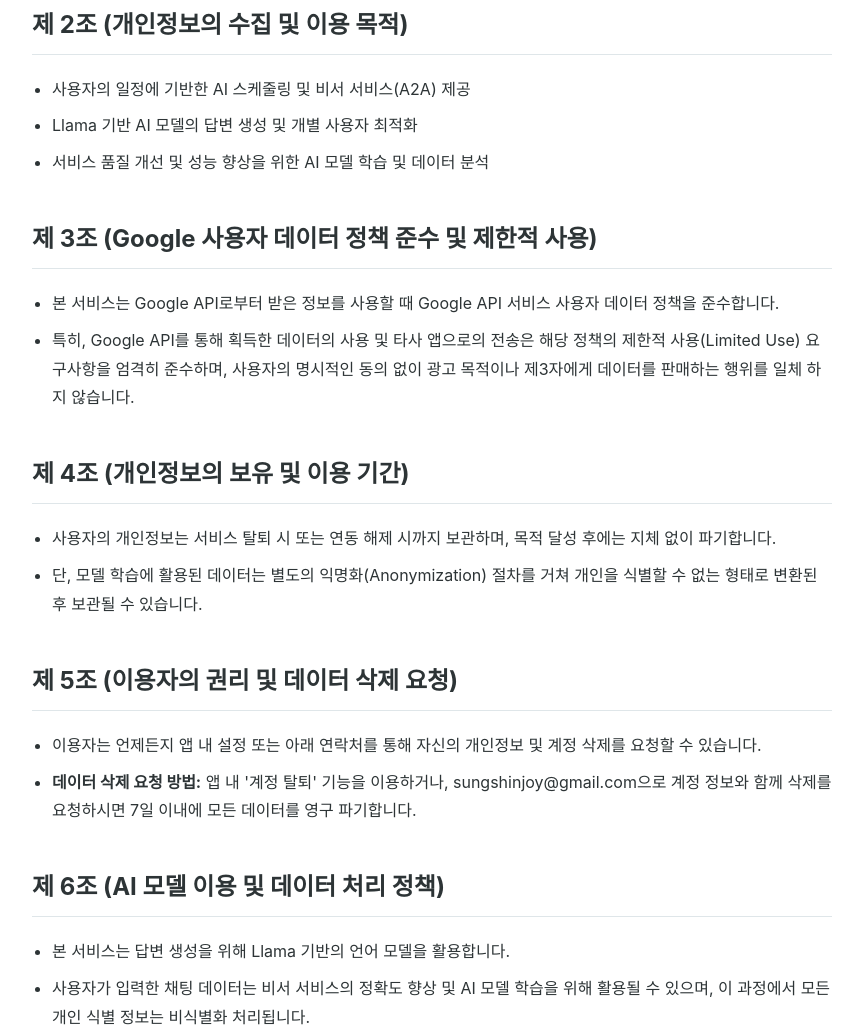
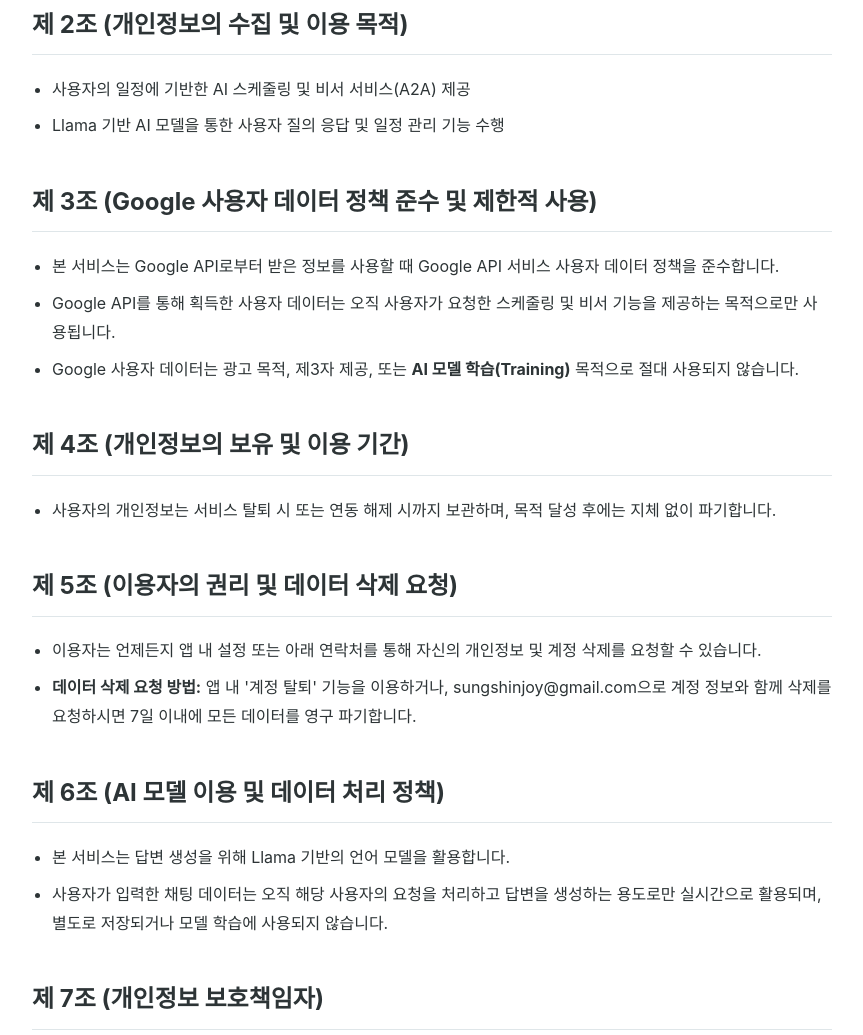
Before and after one commit to AI-Joy-Assistant/Backend, a plain HTML site: page static/privacy.html in a window 1280 px wide. Shown: the part 581-1616 px from the top of the page, without its empty margins (208-1071 px from the left). Drawn offline with Linux system fonts and the light colour scheme.

Commit message:
사용자 데이터 사용

```diff
--- a/static/privacy.html
+++ b/static/privacy.html
@@ -81,21 +81,19 @@
     <h2>제 2조 (개인정보의 수집 및 이용 목적)</h2>
     <ul>
         <li>사용자의 일정에 기반한 AI 스케줄링 및 비서 서비스(A2A) 제공</li>
-        <li>Llama 기반 AI 모델의 답변 생성 및 개별 사용자 최적화</li>
-        <li>서비스 품질 개선 및 성능 향상을 위한 AI 모델 학습 및 데이터 분석</li>
+        <li>Llama 기반 AI 모델을 통한 사용자 질의 응답 및 일정 관리 기능 수행</li>
     </ul>
 
     <h2>제 3조 (Google 사용자 데이터 정책 준수 및 제한적 사용)</h2>
     <ul>
         <li>본 서비스는 Google API로부터 받은 정보를 사용할 때 Google API 서비스 사용자 데이터 정책을 준수합니다.</li>
-        <li>특히, Google API를 통해 획득한 데이터의 사용 및 타사 앱으로의 전송은 해당 정책의 제한적 사용(Limited Use) 요구사항을 엄격히 준수하며, 사용자의 명시적인 동의 없이 광고
-            목적이나 제3자에게 데이터를 판매하는 행위를 일체 하지 않습니다.</li>
+        <li>Google API를 통해 획득한 사용자 데이터는 오직 사용자가 요청한 스케줄링 및 비서 기능을 제공하는 목적으로만 사용됩니다.</li>
+        <li>Google 사용자 데이터는 광고 목적, 제3자 제공, 또는 <strong>AI 모델 학습(Training)</strong> 목적으로 절대 사용되지 않습니다.</li>
     </ul>
 
     <h2>제 4조 (개인정보의 보유 및 이용 기간)</h2>
     <ul>
         <li>사용자의 개인정보는 서비스 탈퇴 시 또는 연동 해제 시까지 보관하며, 목적 달성 후에는 지체 없이 파기합니다.</li>
-        <li>단, 모델 학습에 활용된 데이터는 별도의 익명화(Anonymization) 절차를 거쳐 개인을 식별할 수 없는 형태로 변환된 후 보관될 수 있습니다.</li>
     </ul>
 
     <h2>제 5조 (이용자의 권리 및 데이터 삭제 요청)</h2>
@@ -108,7 +106,7 @@
     <h2>제 6조 (AI 모델 이용 및 데이터 처리 정책)</h2>
     <ul>
         <li>본 서비스는 답변 생성을 위해 Llama 기반의 언어 모델을 활용합니다.</li>
-        <li>사용자가 입력한 채팅 데이터는 비서 서비스의 정확도 향상 및 AI 모델 학습을 위해 활용될 수 있으며, 이 과정에서 모든 개인 식별 정보는 비식별화 처리됩니다.</li>
+        <li>사용자가 입력한 채팅 데이터는 오직 해당 사용자의 요청을 처리하고 답변을 생성하는 용도로만 실시간으로 활용되며, 별도로 저장되거나 모델 학습에 사용되지 않습니다.</li>
     </ul>
 
     <h2>제 7조 (개인정보 보호책임자)</h2>
```
